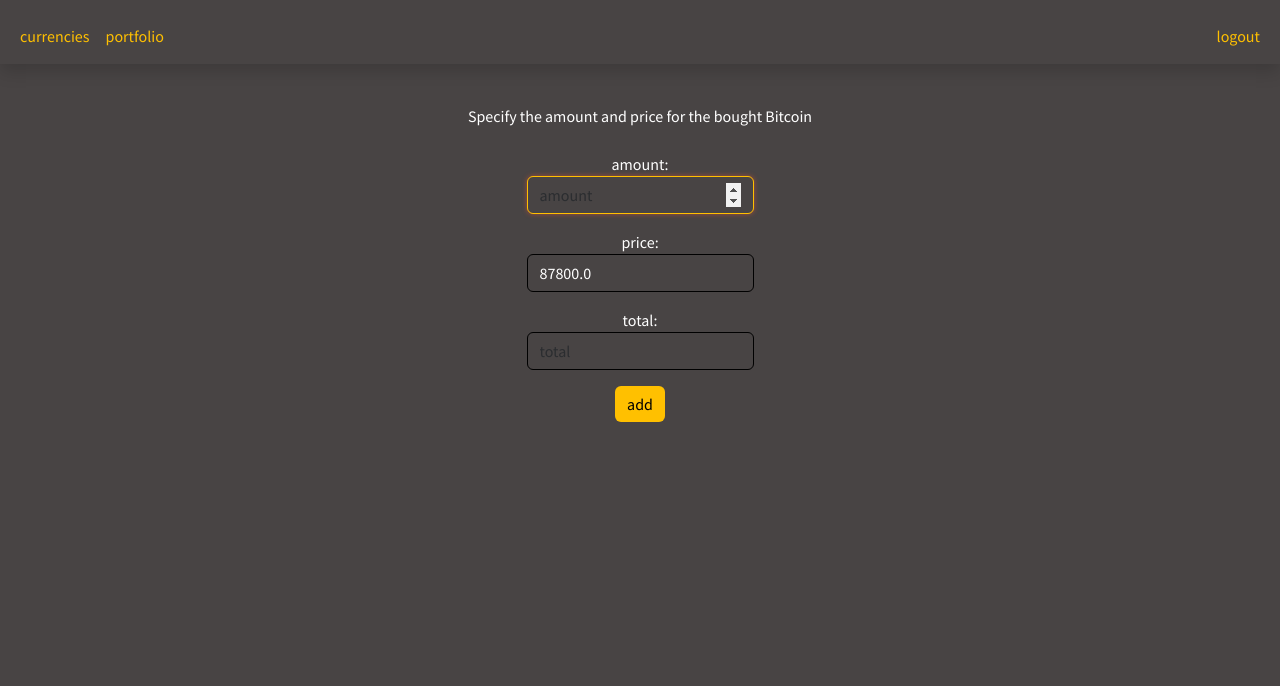
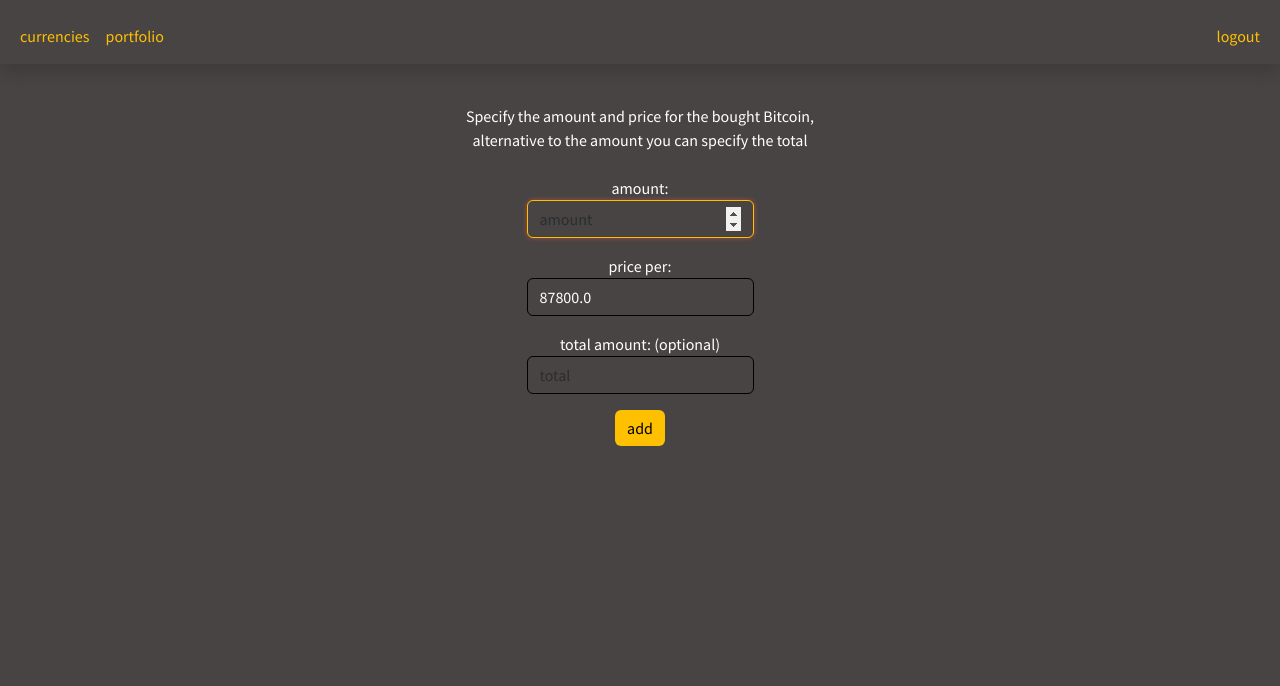
Before and after one commit to markoksb/crypto_portfolio, a Flask app: a page that uses templates/portfolio_cadd.html in a window 1280 px wide. Shown: the top 686 px of the page. Run offline with Flask 3, Linux system fonts and the light colour scheme; a user stored in the database is signed in; some libraries are stand-ins or nearby versions.

Commit message:
added min value for inputs and adjusted the auto calc javascript slightly

```diff
--- a/templates/portfolio_cadd.html
+++ b/templates/portfolio_cadd.html
@@ -6,21 +6,21 @@
 
 {% block body %}
     <br>
-    Specify the amount and price for the bought {{ coin.name }}<br><br>
+    Specify the amount and price for the bought {{ coin.name }},<br>alternative to the amount you can specify the total<br><br>
     <form action="/add_coin" method="post">
         <input type="hidden" name="folioid" value="{{ portfolio_id }}">
         <input type="hidden" name="cid" value="{{ coin.id }}">
         <div class="mb-3">
             amount:
-            <input autocomplete="off" autofocus class="form-control mx-auto w-auto custom-input" name="amount" id="amount" placeholder="amount" type="number" step="any" oninput="autoCalculate()">
+            <input autocomplete="off" autofocus class="form-control mx-auto w-auto custom-input" name="amount" id="amount" placeholder="amount" type="number" step="any" min="0" oninput="autoCalculate()">
         </div>
         <div class="mb-3">
-            price:
-            <input class="form-control mx-auto w-auto custom-input" name="price" id="price" placeholder="price" type="number" step="any" value="{{ coin.current_price }}" oninput="autoCalculate()">
+            price per:
+            <input class="form-control mx-auto w-auto custom-input" name="price" id="price" placeholder="price" type="number" step="any" min="0" value="{{ coin.current_price }}" oninput="autoCalculate()">
         </div>
         <div class="mb-3">
-            total:
-            <input class="form-control mx-auto w-auto custom-input" name="total" id="total" placeholder="total" type="number" step="any" oninput="autoCalculate()">
+            total amount: (optional)
+            <input class="form-control mx-auto w-auto custom-input" name="total" id="total" placeholder="total" type="number" step="any" min="0" oninput="autoCalculate()">
         </div>
         <button class="btn custom-button" type="submit">add</button>
     </form>
@@ -41,11 +41,7 @@
             const activeElement = document.activeElement;
 
             // Only calculate and update if the active field is not being changed
-            if (activeElement !== amountInput && amount && price && !total) {
-                totalInput.value = amount * price;
-            } else if (activeElement !== priceInput && amount && total && !price) {
-                priceInput.value = total / amount;
-            } else if (activeElement !== totalInput && price && total && !amount) {
+            if ( price && total) {
                 amountInput.value = total / price;
             }
         }
```
